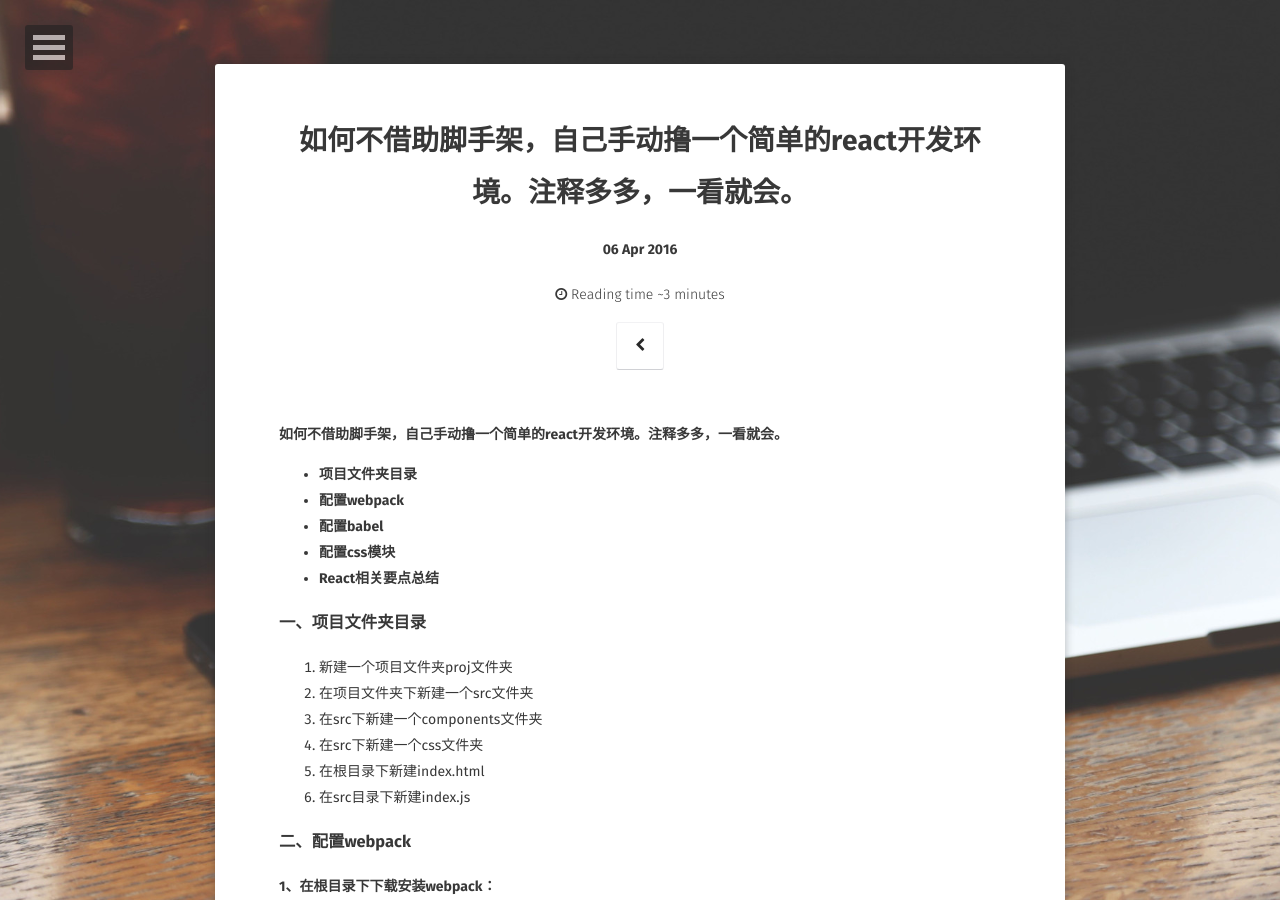
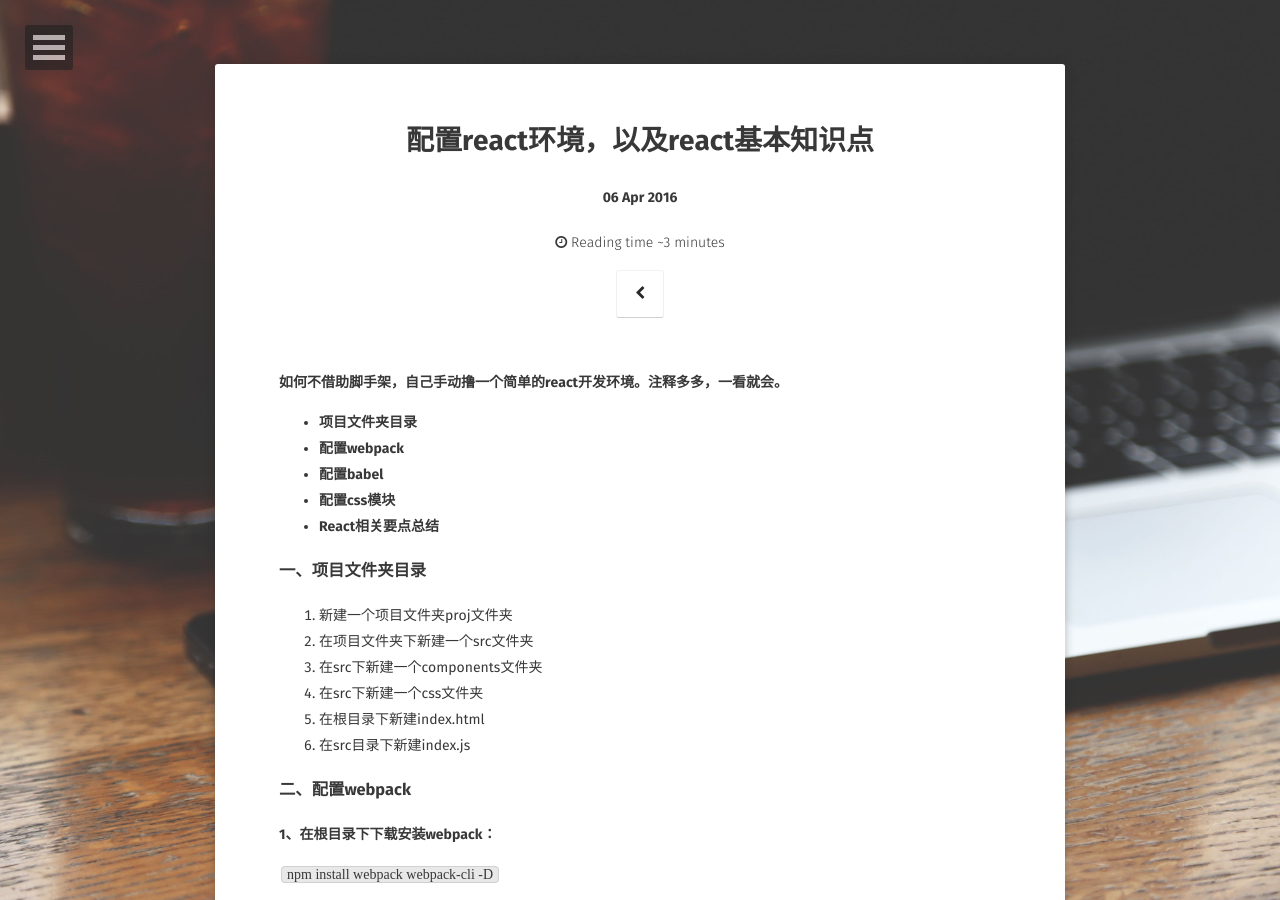
Before and after one commit to thomas-void0/lmxyjy.github.io, a Jekyll site: the page built from _posts/2019-9-20-如何搭建一个react开发环境.md, in a window 1280 px wide and 900 px high. Built offline with Jekyll 4.4.1, drawn with Linux system fonts in a browser that asks for light colours; some web fonts are replaced; comment, search, counter and statistics services are not loaded.

Commit message:
提交分类

```diff
--- a/_posts/2019-9-20-如何搭建一个react开发环境.md
+++ b/_posts/2019-9-20-如何搭建一个react开发环境.md
@@ -1,6 +1,6 @@
 ---
 layout: post
-title:  "如何不借助脚手架，自己手动撸一个简单的react开发环境。注释多多，一看就会。"
+title:  "配置react环境，以及react基本知识点"
 date:   2016-04-06
 project: true
 comments: true
```
